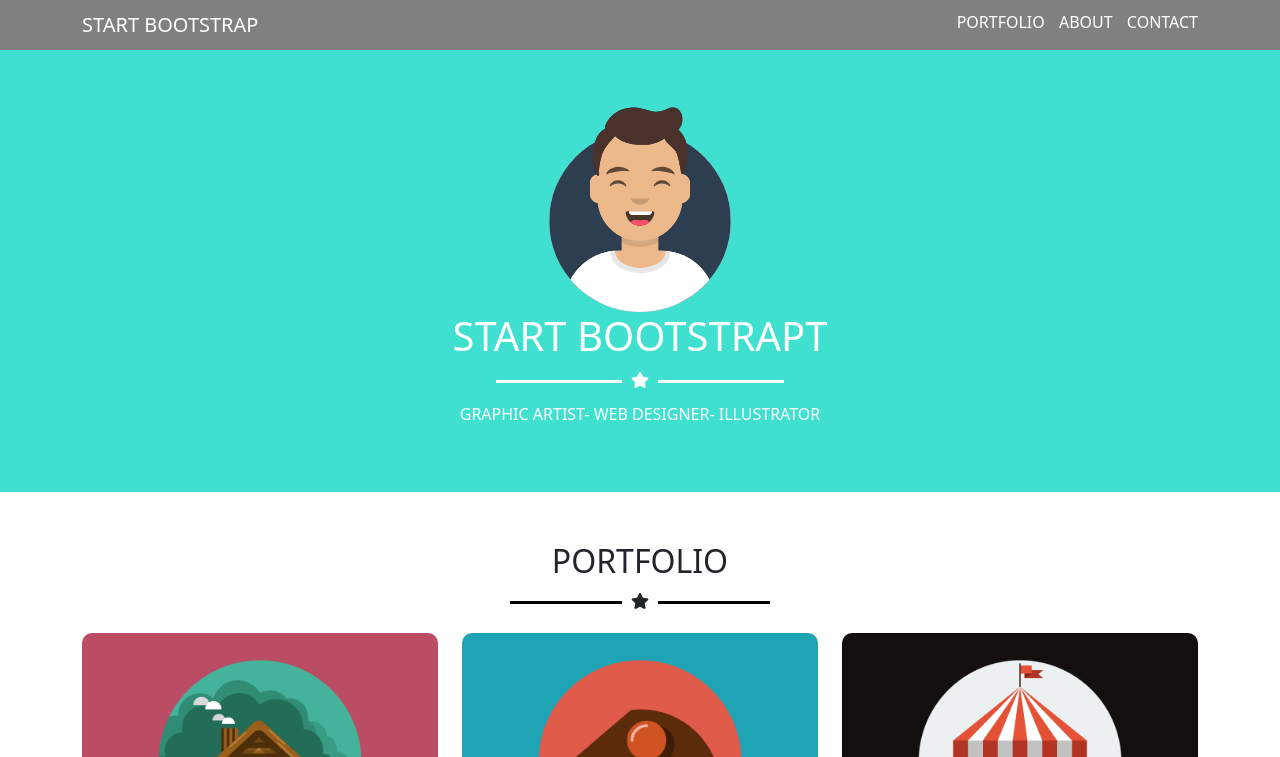
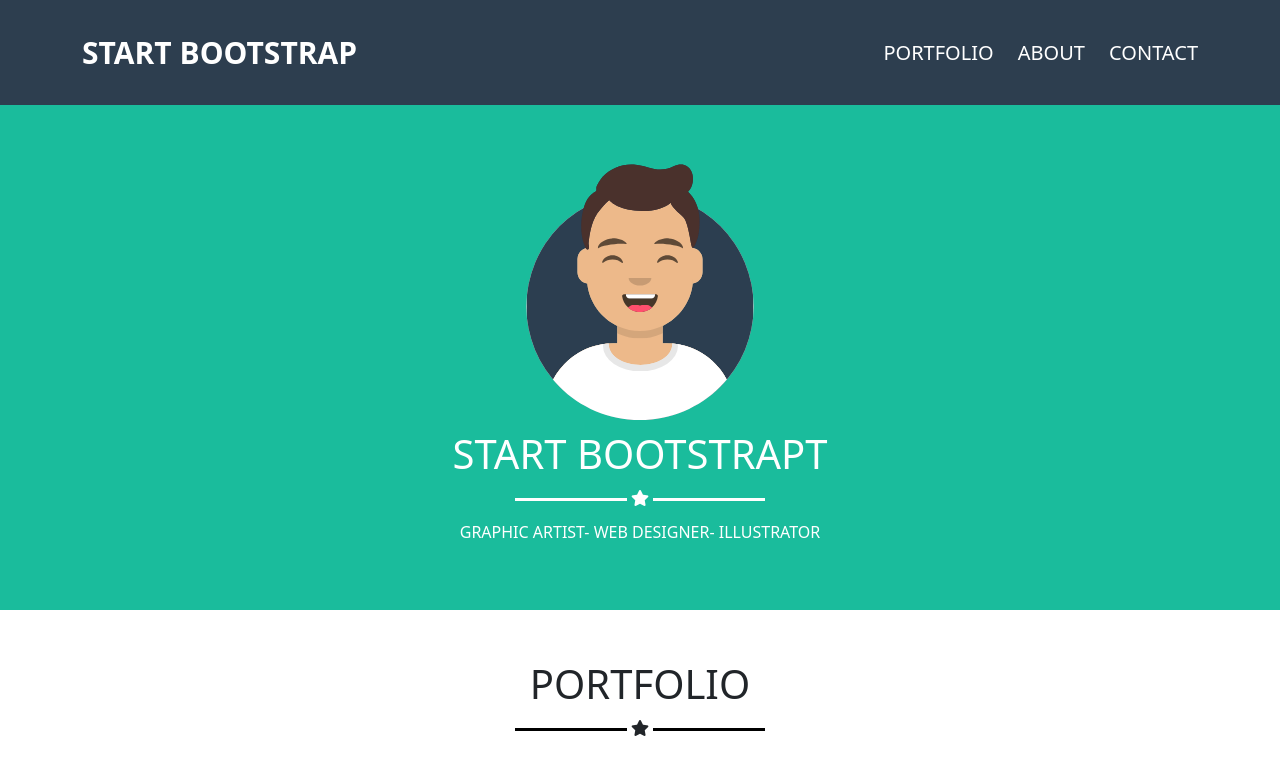
Before and after one commit to radfarelmira/html-css-bootstrap-freelancer, a plain HTML site: page index.html in a window 1280 px wide. Shown: the top 757 px of the page. Drawn offline with nearby package versions, Linux system fonts and the light colour scheme.

Commit message:
portfolio correction

```diff
--- a/css/style.css
+++ b/css/style.css
@@ -1,26 +1,37 @@
 /* COMMON */
-ul{
-    list-style-type: none;
+header ul,
+footer ul {
     margin: 0;
     padding: 0;
+    list-style-type: none;
 }
 
-.uppercase{
-    text-transform: uppercase;
+/* Backgrounds */
+.green_background {
+    background-color: #1abc9c;
+    color: white;
 }
 
+/* Custom containers */
+.small_container {
+    width: 60%;
+    margin: auto;
+    max-width: 1000px;
+}
+
+/* Image */
 img{
     width: 100%;
+    max-width: 100%;
 }
 
+/* Divisor icon star */
 .divisor::before{
     content: "";
     display: inline-block;
     width: 10%;
     height: 3px;
     vertical-align: middle;
-    margin: 0 5px;
-    background-color: white;
 }
 
 .divisor::after{
@@ -29,84 +40,87 @@ img{
     width: 10%;
     height: 3px;
     vertical-align: middle;
-    margin: 0 5px;
+}
+
+.bg_black::before,
+.bg_black::after {
+    background-color: black;
+}
+
+.bg_white::before,
+.bg_white::after{
     background-color: white;
+}
+
+.divisor{
+    margin-bottom: 10px;
 }
 
 /* HEADER */
 header{
-    background-color: gray;
+    background-color: #2d3e4f;
     color: white;
-    padding: 10px 0;
+    padding: 30px 0;
 }
 
-.logo,
-.hamburger{
-    font-size: 20px;
+/* Header left col */
+.brand{
+    font-size: 30px;
+    text-transform: uppercase;
+    font-weight: bold;
 }
 
+/* Header right col */
 .hamburger,
 .header_menu {
     text-align: right;
 }
 
-.hamburger a{
-    display: inline-block;
-    color: inherit;
-    padding: 0 10px;
-    border: 1px solid white;
-    border-radius: 5px;
-}
-
 .header_menu li{
     display: inline-block;
-    margin-left: 10px;
+    margin-left: 20px;
 }
 
 .header_menu a{
-    display: inline-block;
+    font-size: 20px;
     text-decoration: none;
     color: inherit;
+    text-transform: uppercase;
 }
 
 /* MAIN */
+section {
+    padding: 50px 0;
+}
+
+.section-heading {
+    margin-bottom: 20px;
+    text-align: center;
+}
+
+.section-heading h2 {
+    font-size: 40px;
+    text-transform: uppercase;
+}
+
 /* Jumbotron */
 .jumbotron{
-    background-color: turquoise;
+    text-align: center;
+    text-transform: uppercase;
 }
 
-.jumbotron_content{
-    margin: auto;
-    padding: 50px 0;
-    text-align: center;
-    color: white;
+.jumbotron h1{
+    font-size: 40px;
 }
 
-.jumbotron_content .img{
+.jumbotron .img{
     margin: auto;
-    max-width: 200px;
-}
-
-.jumbotron_content p{
-    margin-top: 10px;
+    max-width: 250px;
+    margin-bottom: 10px;
 }
 
 /* Portfolio */
-.portfolio_content{
-    text-align: center;
-    padding: 50px 0;
-}
-
-.portfolio_content .divisor::after,
-.portfolio_content .divisor::before{
-    background-color: black;
-}
-
-.portfolio_content .images_container{
-    margin-top: 20px;
-}
-
-.portfolio_content .single_image{
+.images_container .single_image{
     border-radius: 10px;
 }
 
--- a/index.html
+++ b/index.html
@@ -16,14 +16,20 @@
 <body>
     <!-- HEADER -->
     <header>
+        <nav>
             <div class="container">
-            <div class="row">
-              <div class="col-6 col-md-7">
-                <div class="logo uppercase">Start Bootstrap</div>
+                <div class="row align-items-center">
+                    <!-- Header col left -->
+                  <div class="col-9 col-md-6">
+                    <div class="brand">
+                        Start Bootstrap
                     </div>
-              <div class="col-6 col-md-5">
+                  </div>
+
+                  <!-- Header col right -->
+                  <div class="col-3 col-md-6">
                       <div class="header_menu d-none d-md-block">
-                      <ul class="uppercase">
+                          <ul>
                               <li>
                                   <a href="#">Portfolio</a>
                               </li>
@@ -35,12 +41,16 @@
                             </li>
                           </ul>
                       </div>
+
                       <div class="hamburger d-block d-md-none">
-                      <a href="#"><i class="fas fa-bars"></i></a>
+                        <button type="button" class="btn  btn-outline-light btn-lg">
+                            <i class="fas fa-bars"></i>
+                        </button>
                       </div>
                   </div>
                 </div>
             </div>
+        </nav>
     </header>
     <!-- END HEADER -->
 
@@ -48,34 +58,35 @@
     <main>
 
         <!-- Section Jumbotron -->
-        <section class="jumbotron">
-            <div class="jumbotron_content">
-                <div class="container-fluid">
+        <section class="jumbotron green_background">
+            <div class="container">
                 <div class="img">
                     <img src="img/avatar.svg" alt="Avatar">
                 </div>
 
-                    <h1 class="uppercase">Start Bootstrapt</h1>
+                <h1>Start Bootstrapt</h1>
 
-                    <div class="divisor">
+                <div class="divisor bg_white">
                     <i class="fas fa-star"></i>
                 </div>
 
-                    <p class="uppercase">Graphic Artist- Web Designer- Illustrator</p>
+                <p>Graphic Artist- Web Designer- Illustrator</p>
 
-                </div>
             </div>
         </section>
 
         <!-- Section Portfolio -->
-        <section class="portfolio">
-            <div class="portfolio_content">
+        <section>
+
                 <div class="container">
-                    <h2 class="uppercase">Portfolio</h2>
+                    <div class="section-heading">
+                        <h2>Portfolio</h2>
 
-                    <div class="divisor">
+                        <div class="divisor bg_black">
                             <i class="fas fa-star"></i>
                         </div>
+                    </div>
+
 
                     <div class="images_container">
                         <div class="row row-cols-1 row-cols-md-2 row-cols-lg-3 g-4">
@@ -118,7 +129,7 @@
                     </div>
 
                 </div>
-            </div>
+
         </section>
 
         <!-- Section About -->
@@ -127,7 +138,7 @@
                 <div class="container-fluid">
                     <h2 class="uppercase">About</h2>
 
-                    <div class="divisor">
+                    <div class="divisor bg_white">
                         <i class="fas fa-star"></i>
                     </div>
 
@@ -163,7 +174,7 @@
                 <div class="container-fluid">
                     <h2 class="uppercase">Contact me</h2>
 
-                    <div class="divisor">
+                    <div class="divisor bg_black">
                         <i class="fas fa-star"></i>
                     </div>
 
@@ -206,13 +217,9 @@
         </div>
 
         <div class="footer_copyright">
-            <div class="container">
-                <div class="row">
-                    <div class="col-6 offset-3">
+            <p>
                Copyright <i class="far fa-copyright"></i>Your Website 2019
-                    </div>
-                </div>
-            </div>
+            </p>
         </div>
     </footer>
     <!-- END FOOTER -->
```
Lines whose indentation alone changed are shown as unchanged.
